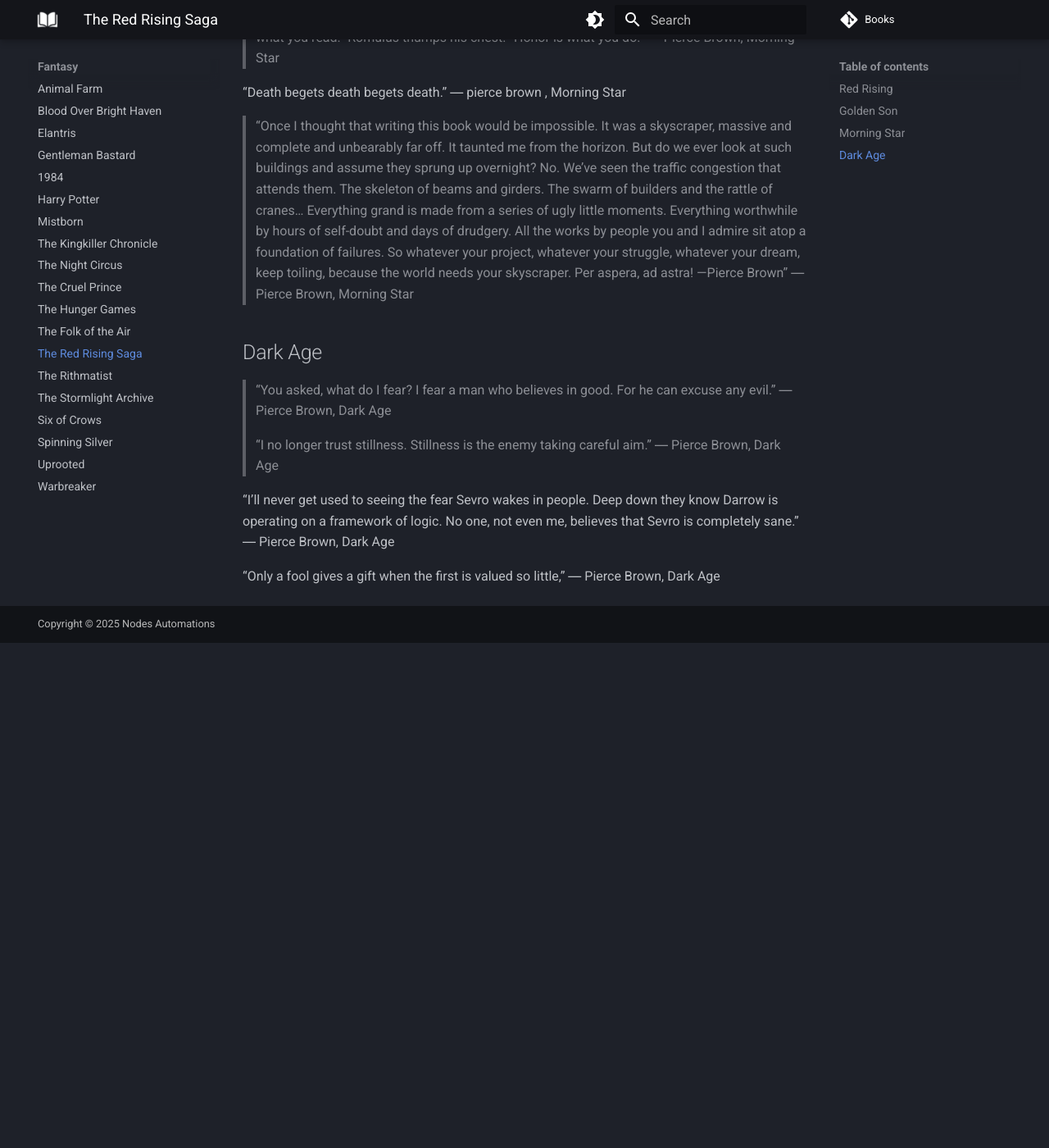
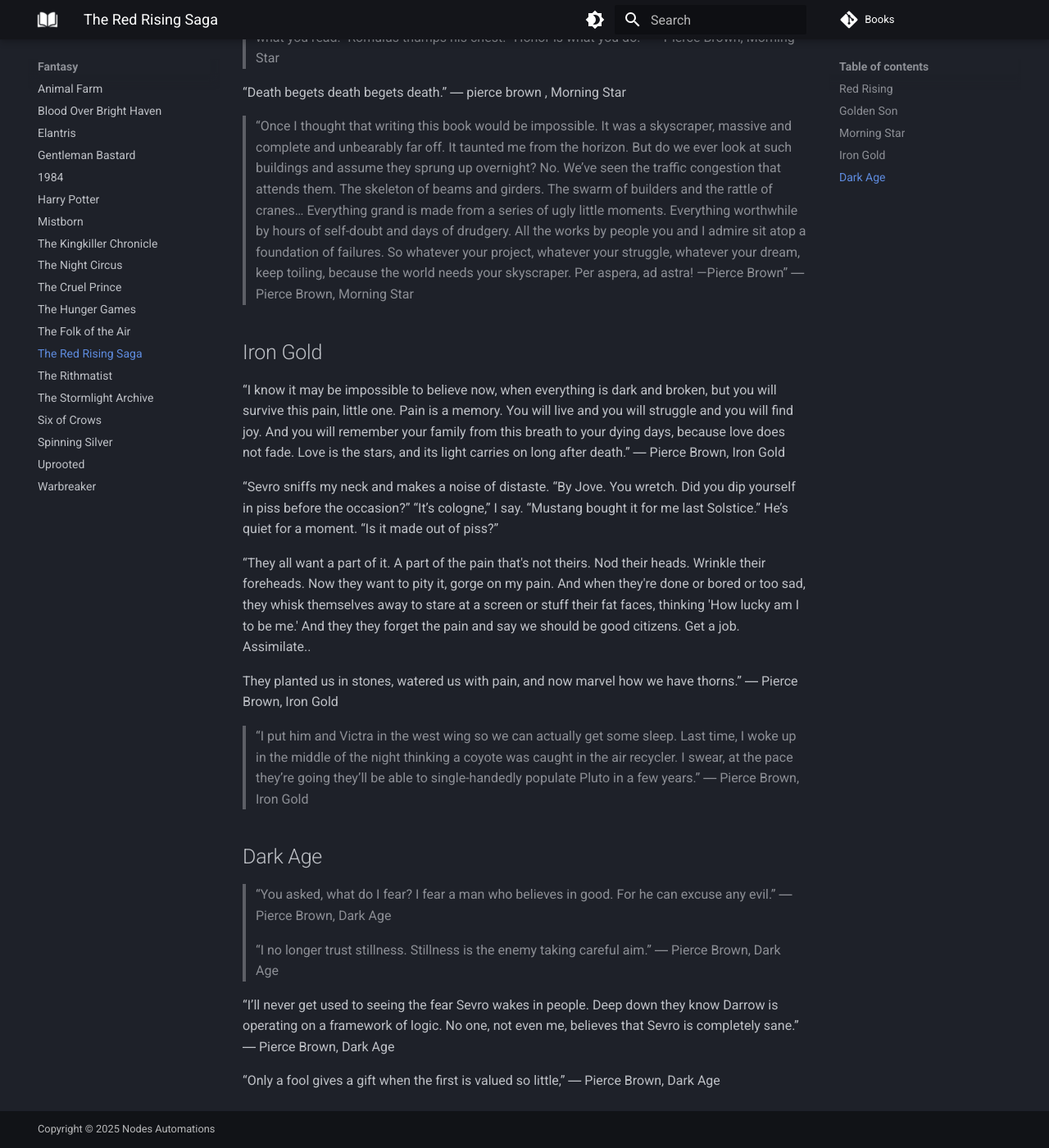
Before and after one commit to vivekkpatel/Books, an MkDocs documentation site: the page built from docs/Fantasy/The Red Rising Saga.md, in a window 1280 px wide and 1400 px high, scrolled down 2080 px. Shown: the whole window at 82% size. Built offline with MkDocs 1.6.1 and Material for MkDocs 9.7.7, drawn with Linux system fonts in a browser that asks for light colours; comment, search, counter and statistics services are not loaded; before the commit the page ends 2864 px from its top, so only the background shows below that.

Commit message:
Add quotes and excerpts from "Iron Gold" by Pierce Brown

```diff
--- a/docs/Fantasy/The Red Rising Saga.md
+++ b/docs/Fantasy/The Red Rising Saga.md
@@ -111,6 +111,21 @@
 ― Pierce Brown, Morning Star
 >
 
+## Iron Gold
+“I know it may be impossible to believe now, when everything is dark and broken, but you will survive this pain, little one. Pain is a memory. You will live and you will struggle and you will find joy. And you will remember your family from this breath to your dying days, because love does not fade. Love is the stars, and its light carries on long after death.”
+― Pierce Brown, Iron Gold
+
+“Sevro sniffs my neck and makes a noise of distaste. “By Jove. You wretch. Did you dip yourself in piss before the occasion?” “It’s cologne,” I say. “Mustang bought it for me last Solstice.” He’s quiet for a moment. “Is it made out of piss?”
+
+“They all want a part of it. A part of the pain that's not theirs. Nod their heads. Wrinkle their foreheads. Now they want to pity it, gorge on my pain. And when they're done or bored or too sad, they whisk themselves away to stare at a screen or stuff their fat faces, thinking 'How lucky am I to be me.' And they they forget the pain and say we should be good citizens. Get a job. Assimilate..
+
+They planted us in stones, watered us with pain, and now marvel how we have thorns.”
+― Pierce Brown, Iron Gold
+
+> “I put him and Victra in the west wing so we can actually get some sleep. Last time, I woke up in the middle of the night thinking a coyote was caught in the air recycler. I swear, at the pace they’re going they’ll be able to single-handedly populate Pluto in a few years.”
+― Pierce Brown, Iron Gold
+>
+
 ## Dark Age
 > “You asked, what do I fear? I fear a man who believes in good. For he can excuse any evil.”
 ― Pierce Brown, Dark Age
```
